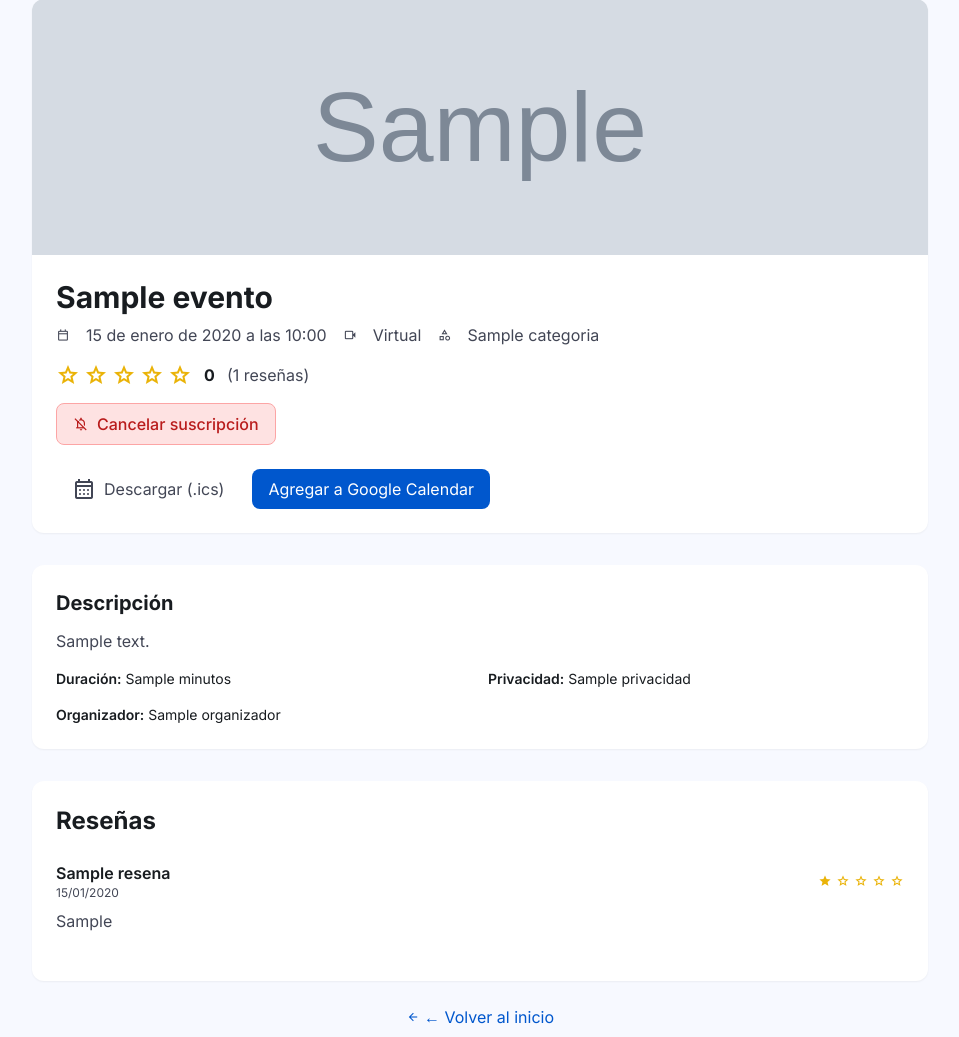
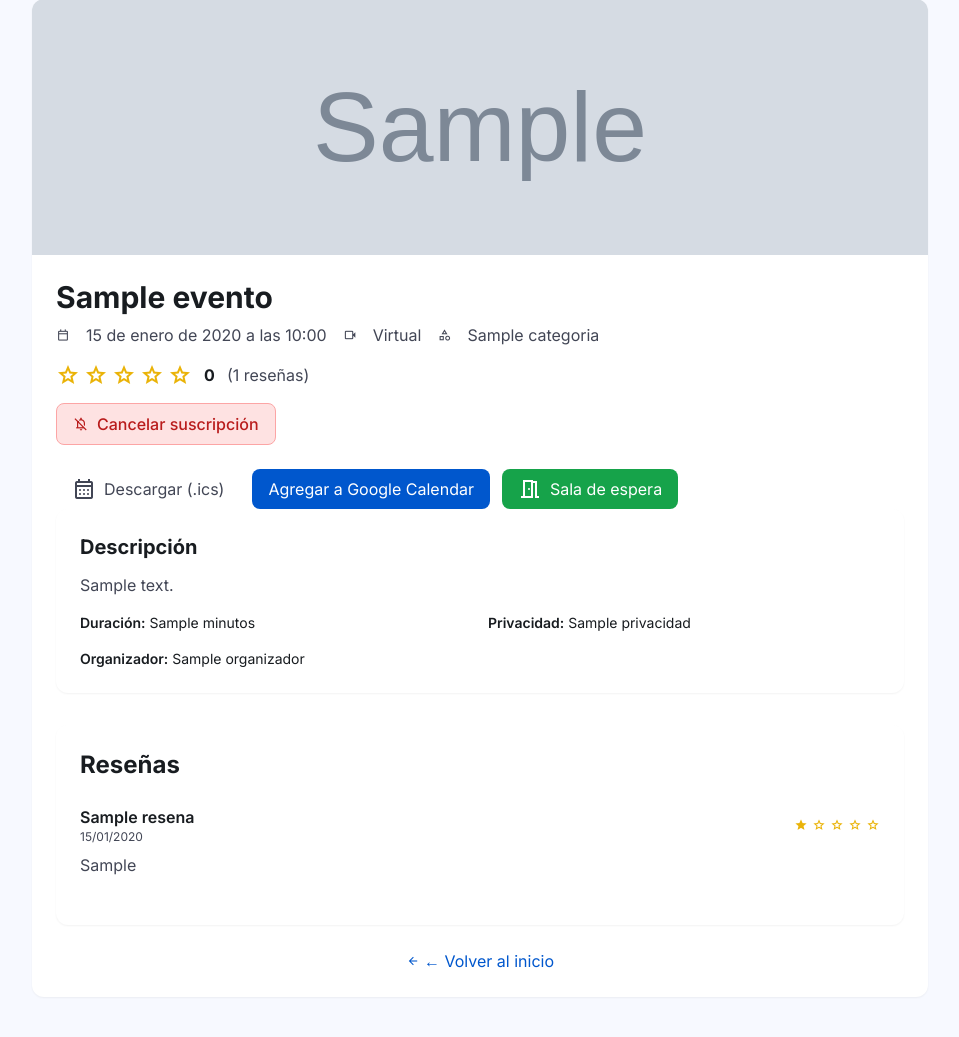
Before and after one commit to Rocio-Planas/Event, a Django app: template virtualEvent/templates/virtualEvents/event_detail.html in a window 1280 px wide. Shown: the part 97-1134 px from the top of the page, without its empty margins (160-1119 px from the left). Run offline with Django 5.2, Linux system fonts and the light colour scheme; a user stored in the database is signed in; tables that the repository leaves empty hold one stand-in row (values such as "Sample post"); the template is opened without the code that fills it: values that come from a table or form of the project are taken from there, most other values are stand-ins (such as "Sample title", 1, 10 or a date in 2020); grey boxes marked "Sample" are stand-in pictures; data that the repository does not hold is empty; some libraries are stand-ins or nearby versions.

Commit message:
Agregado botón sala de espera y corregido unique_link en eventos

```diff
--- a/virtualEvent/templates/virtualEvents/event_detail.html
+++ b/virtualEvent/templates/virtualEvents/event_detail.html
@@ -84,9 +84,15 @@
             class="inline-flex items-center gap-2 px-4 py-2 bg-primary text-white rounded-lg hover:bg-primary-dark transition">
                 Agregar a Google Calendar
             </a>
-            </div>
 
-        </div>
+            <!-- Botón para ir a la sala de espera (visible solo para usuarios autenticados) -->
+            {% if user.is_authenticated and evento.unique_link %}
+        <a href="{% url 've_streaming:waiting_room' evento.unique_link %}"
+            class="inline-flex items-center gap-2 px-4 py-2 bg-green-600 text-white rounded-lg hover:bg-green-700 transition">
+        <span class="material-symbols-outlined">meeting_room</span>
+            Sala de espera
+        </a>
+    {% endif %}
         </div>
 
     <!-- Descripción -->
--- a/virtualEvent/views.py
+++ b/virtualEvent/views.py
@@ -425,6 +425,7 @@ def event_detail(request, pk):
         "privacidad": event.privacy,
         "organizador": event.created_by.get_full_name() or event.created_by.username,
         "creado_por_id": event.created_by.id,  # ← para saber si el usuario actual es el organizador
+        "unique_link": str(event.unique_link) if event.unique_link else "",
     }
 
     # Verificar si el usuario sigue el evento (solo si está autenticado y no es el organizador)
```
Lines whose indentation alone changed are shown as unchanged.
